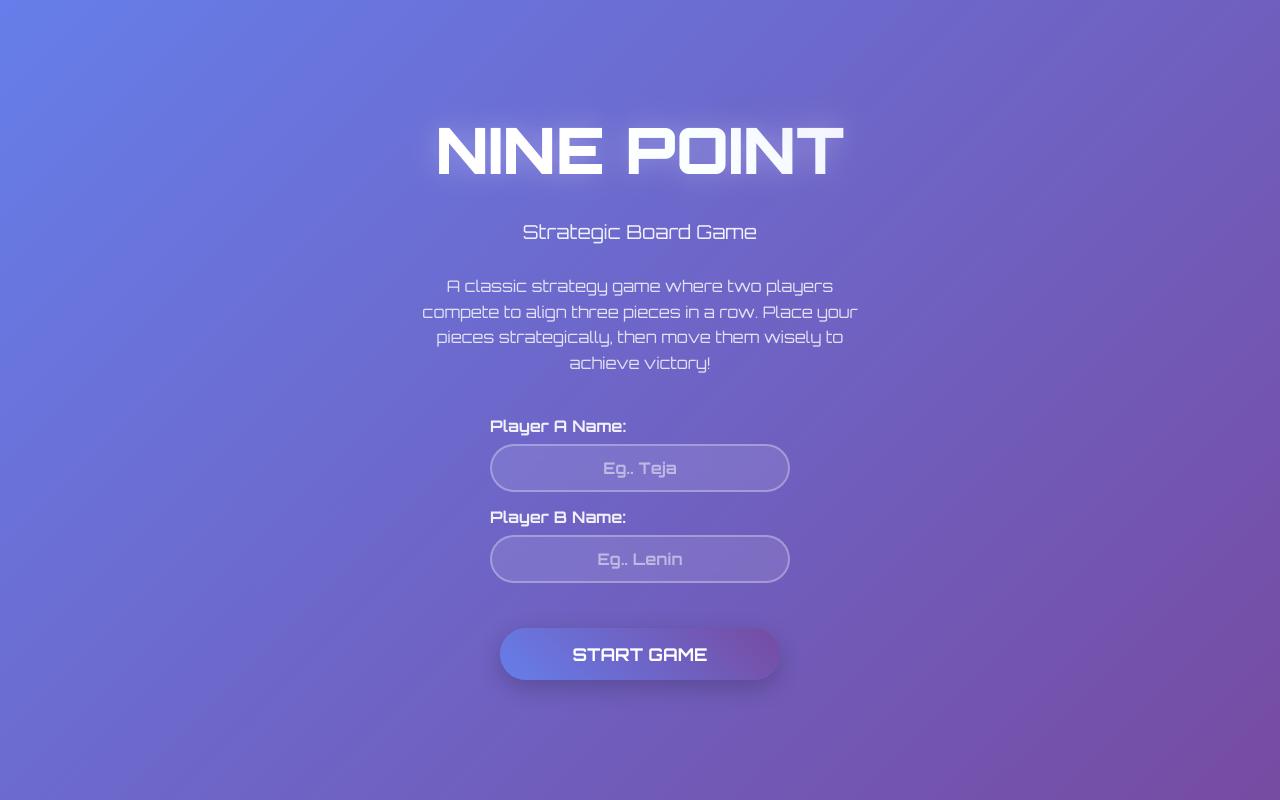
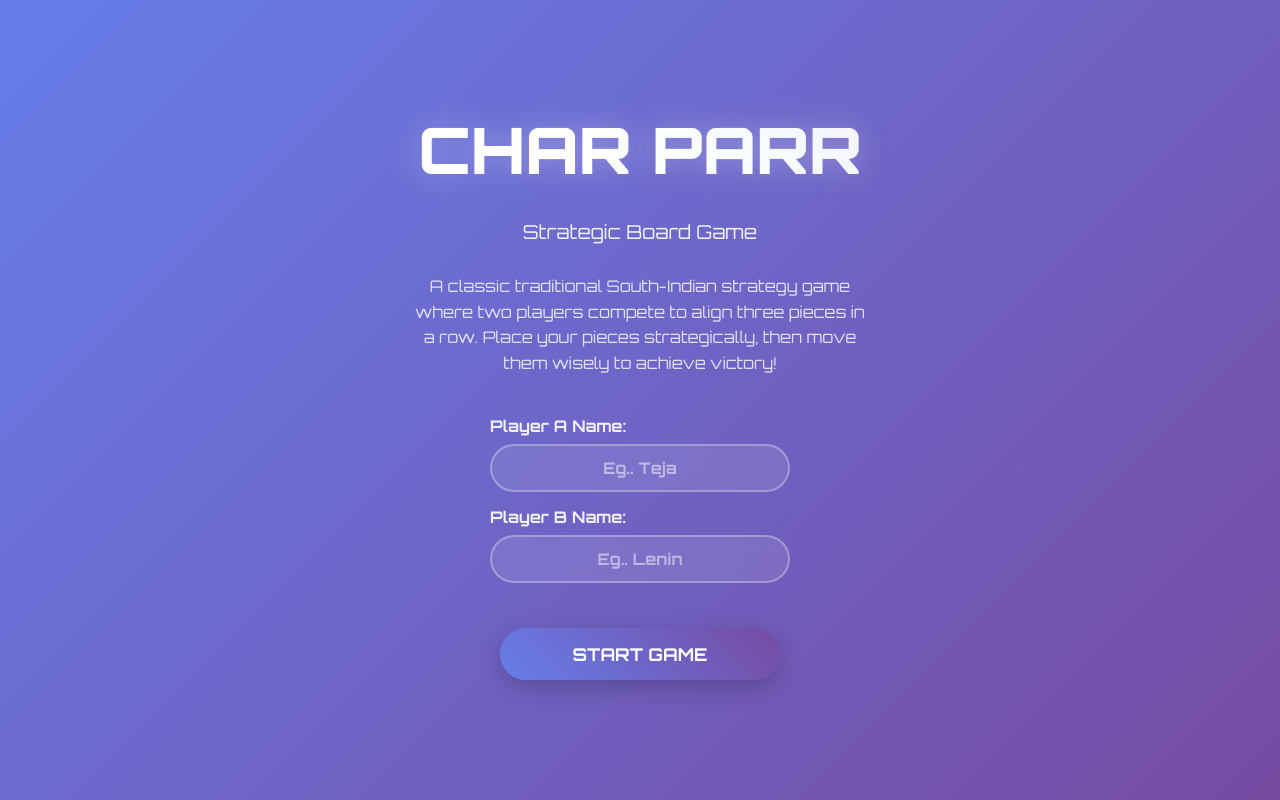
Before and after one commit to santhosh-2504/char-parr, a plain HTML site: page index.html in a window 1280 px wide. Drawn offline with Linux system fonts and the light colour scheme.

Commit message:
Changes -5

```diff
--- a/index.html
+++ b/index.html
@@ -2938,10 +2938,10 @@
   <!-- Home Screen -->
   <div class="screen active" id="home-screen">
     <div class="home-container">
-      <h1 class="game-title">NINE POINT</h1>
+      <h1 class="game-title">CHAR PARR</h1>
       <p class="game-subtitle">Strategic Board Game</p>
       <p class="game-description">
-        A classic strategy game where two players compete to align three pieces in a row.
+        A classic traditional South-Indian strategy game where two players compete to align three pieces in a row.
         Place your pieces strategically, then move them wisely to achieve victory!
       </p>
 
@@ -2977,7 +2977,7 @@
   <!-- Game Screen -->
   <div class="screen" id="game-screen">
     <div class="game-header">
-      <h2>NINE POINT GAME</h2>
+      <h2>CHAR PARR</h2>
     </div>
 
     <div class="game-board-container">
```
